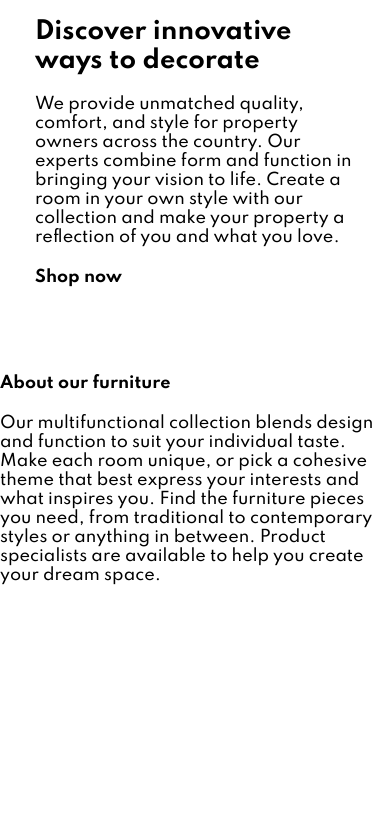
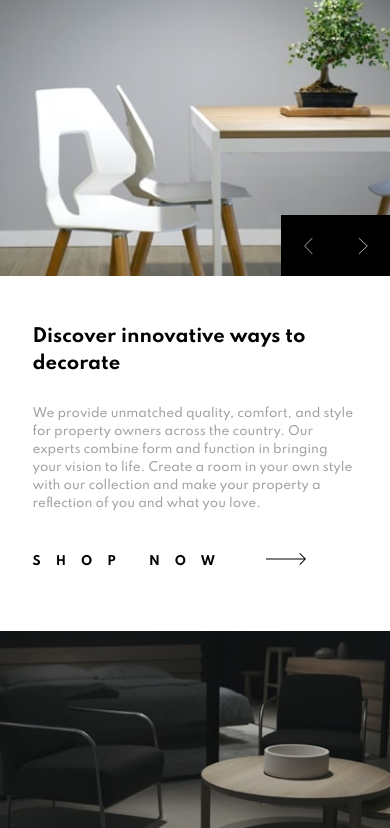
Before and after one commit to der-Ubermensch/room-homepage-flexbox, a plain HTML site: page index.html in a window 390 px wide. Shown: the part 98-926 px from the top of the page. Before the commit the page ends 844 px from the top, so only its background shows below. Drawn offline with Linux system fonts and the light colour scheme.

Commit message:
Define Mobile layout.

```diff
--- a/css/style.scss
+++ b/css/style.scss
@@ -1,72 +1,200 @@
-html, body {
+$colors: (
+  "Dark Gray": hsl(0, 0%, 63%),
+  "Black": hsl(0, 0%, 0%),
+  "White": hsl(0, 0%, 100%),
+  "Very Dark Gray": hsl(0, 0%, 27%),
+);
+
+@function col($color-name) {
+  @return map-get($map: $colors, $key: $color-name);
+}
+
+html,
+body {
   margin: 0;
 }
 
 body {
   font-family: Spartan;
+  font-size: 12px;
+  line-height: 1.5;
+  box-sizing: border-box;
 }
 
+.top-flex-container {
+  display: flex;
+  //background-color: chartreuse;
+}
+
+// ----------SLIDER
+.slider {
+  display: flex;
+  flex-direction: column;
+  //align-items: flex-start;
+  //background-color: pink;
+}
+
+// ----------SLIDER-ITEM: TOP
+#flex-item-top {
+  background-image: url(../images/mobile-image-hero-1.jpg);
+  background-size: contain;
+  background-repeat: no-repeat;
+  width: 100%;
+  height: 0;
+  padding-bottom: 96%;
+  // img-width / img-height * container-width
+  position: relative;
+
+  .arrows {
+    //background-color: blue;
+    position: absolute;
+    right: 0;
+    bottom: 0;
+    display: flex;
+    flex-direction: row;
+  }
+
+  .arrows > img {
+    background-color: col("Black");
+    padding: 22.5px;
+    width: 9.5px;
+    //display: block;
+  }
+
+  .arrows > img:hover {
+    background-color: lighten(col("Black"), 10%);
+  }
+}
+
+// ----------SLIDER-ITEM: TOP: NAVBAR
 .navbar {
-    background-color: burlywood;
+  //background-color: burlywood;
   display: flex;
   flex-direction: row-reverse;
-
+  margin: 30px 60px 0px 10px;
 
   .title {
+    font-size: 2em;
     font-weight: 700;
-        padding: 16px;
     color: #fff;
-        //display: inline-block;
+    //background-color: lawngreen;
     text-align: center;
-        background-color: cadetblue;
+    //background-color: cadetblue;
+    align-self: center;
     flex: 1;
   }
 
-
   .dropdown {
     display: flex;
-    }
 
     .dropicon {
-        background-color: green;
-        padding: 16px;
+      //background-color: green;
+      padding: 10px;
       cursor: pointer;
     }
 
     .dropdown-content {
       display: none;
-    position: absolute;
-    background-color: #fff;
-    //width: min-content;
-    box-shadow: 0px 8px 16px 0px rgba(0,0,0,0.2);
+      //position: absolute;
+      background-color: col("White");
+      box-shadow: 0px 8px 16px 0px rgba(0, 0, 0, 0.2);
       z-index: 1;
     }
 
     .dropdown-content a {
-    color: black;
+      color: col("Black");
       padding: 12px 16px;
       text-decoration: none;
-    display: block;
+      align-self: center;
+      font-size: 1rem;
+      //display: inline;
     }
 
-    .dropdown-content a:hover {background-color: #f1f1f1}
+    .dropdown-content a:hover {
+      background-color: #f1f1f1;
+    }
+  }
 
   .dropdown:hover .dropdown-content {
-        display: inline flex;
-        justify-content: center;
+    display: flex;
+    justify-content: flex-start;
     text-transform: lowercase;
     font-weight: 700;
+    width: 100%;
   }
 
   .dropdown:hover .dropicon {
     background-color: blue;
     //color: #fff;
-        //background-image: url(../images/icon-close.svg);
+    background-image: url(../images/icon-close.svg);
+    background-repeat: no-repeat;
+    padding: 30px;
+  }
 }
 
+// ----------SLIDER-ITEM: BOTTOM
+#flex-item-bottom,
+#mid-item {
+  margin: 32.5px;
+
+  p {
+    //font-weight: 500;
+    color: hsl(0, 0%, 63%);
+  }
 }
 
-.top-flex-container {
-    //background-color: chartreuse;
-    padding: 25px 35px;
+// ----------BOTTOM: FIXED
+// p {
+//     font-size: 1em;
+//     //color: hsl(0, 0%, 63%);
+// }
+
+// .bottom-flex-conatiner {
+//     display:flex;
+
+//     #first-item{
+//         flex-basis: 1.05;
+//     }
+//     #mid-item{
+//         flex-basis: 1.385;
+//     }
+//     #last-item{
+//         flex-basis: 1;
+//     }
+// }
+
+#flex-item-bottom{
+    display: flex;
+    flex-direction: column;
+    align-items: center;
 }
+
+.top-slider > h6 {
+  text-transform: uppercase;
+  letter-spacing: 15px;
+  //background-color: pink;
+  align-self: flex-start;
+  font-size: 1em;
+}
+
+.top-slider > h6:after {
+  content: url("../images/icon-arrow.svg");
+  padding-left: 36px;
+}
+
+.bottom-container-item > h6 {
+  text-transform: uppercase;
+  letter-spacing: 8px;
+  font-size: 1em;
+  //font-size: 12px;
+}
+
+// .bottom-container-item > p {
+//     font-size: 12px;
+// }
+
+.fixed-imgs {
+  background-size: cover;
+  background-repeat: no-repeat;
+  width: 100%;
+}
--- a/index.html
+++ b/index.html
@@ -22,6 +22,10 @@
   <div class="main-container">
 
     <div class="top-flex-container">
+
+      <div class="slider" id="1">
+        <div id="flex-item-top" class="top-slider">
+
           <div class="navbar">
             <div class="title">
               <header>room</header>
@@ -37,19 +41,24 @@
               </div>
             </div>
           </div>
+          <!-- <img class="mySlides"/> -->
+          <!-- <p>heyhey</p> -->
 
-      <div class="slider" id="1">
-        <div class="flex-item-top">
-          <img class="mySlides">
+          <div class="arrows">
+            <img src="./images/icon-angle-left.svg" />
+            <img src="./images/icon-angle-right.svg" />
           </div>
-        <div class="flex-item-top">
+
+        </div>
+
+        <div id="flex-item-bottom" class="top-slider">
           <h2>Discover innovative ways to decorate</h2>
           <p>
             We provide unmatched quality, comfort, and style for property owners across the country.
             Our experts combine form and function in bringing your vision to life. Create a room in your
             own style with our collection and make your property a reflection of you and what you love.
           </p>
-          <h4>Shop now</h4>
+          <h6>Shop now</h6>
         </div>
       </div>
       <!-- <div class="slider" id="2">
@@ -85,13 +94,13 @@
 
     <div class="bottom-flex-container">
 
-      <div class="flex-item-bottom">
-        <img class="fixed-imgs">
+      <div class="bottom-container-item" id="first-item">
+        <img src="./images/image-about-dark.jpg" class="fixed-imgs">
       </div>
-      <div class="flex-item-bottom">
-        <h4>
+      <div class="bottom-container-item" id="mid-item">
+        <h6>
           About our furniture
-        </h4>
+        </h6>
         <p>
           Our multifunctional collection blends design and function to suit your individual taste.
           Make each room unique, or pick a cohesive theme that best express your interests and what
@@ -100,8 +109,8 @@
         </p>
 
       </div>
-      <div class="flex-item-bottom">
-        <img class="fixed-imgs">
+      <div class="bottom-container-item" id="last-item">
+        <img src="./images/image-about-light.jpg" class="fixed-imgs">
       </div>
 
     </div>
```
Also changed, not shown: css/style.css, 1 other file. Lines whose indentation alone changed are shown as unchanged.
